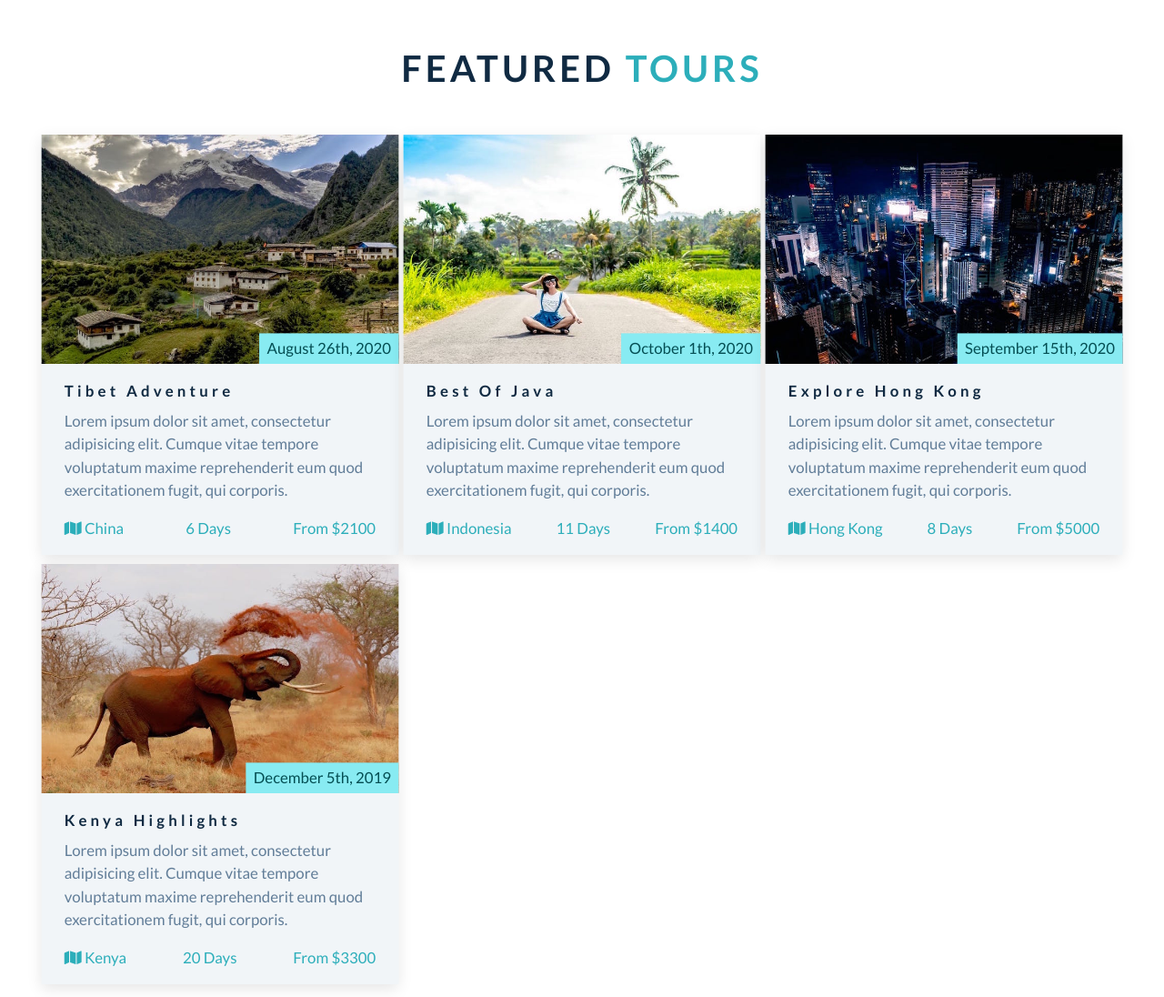
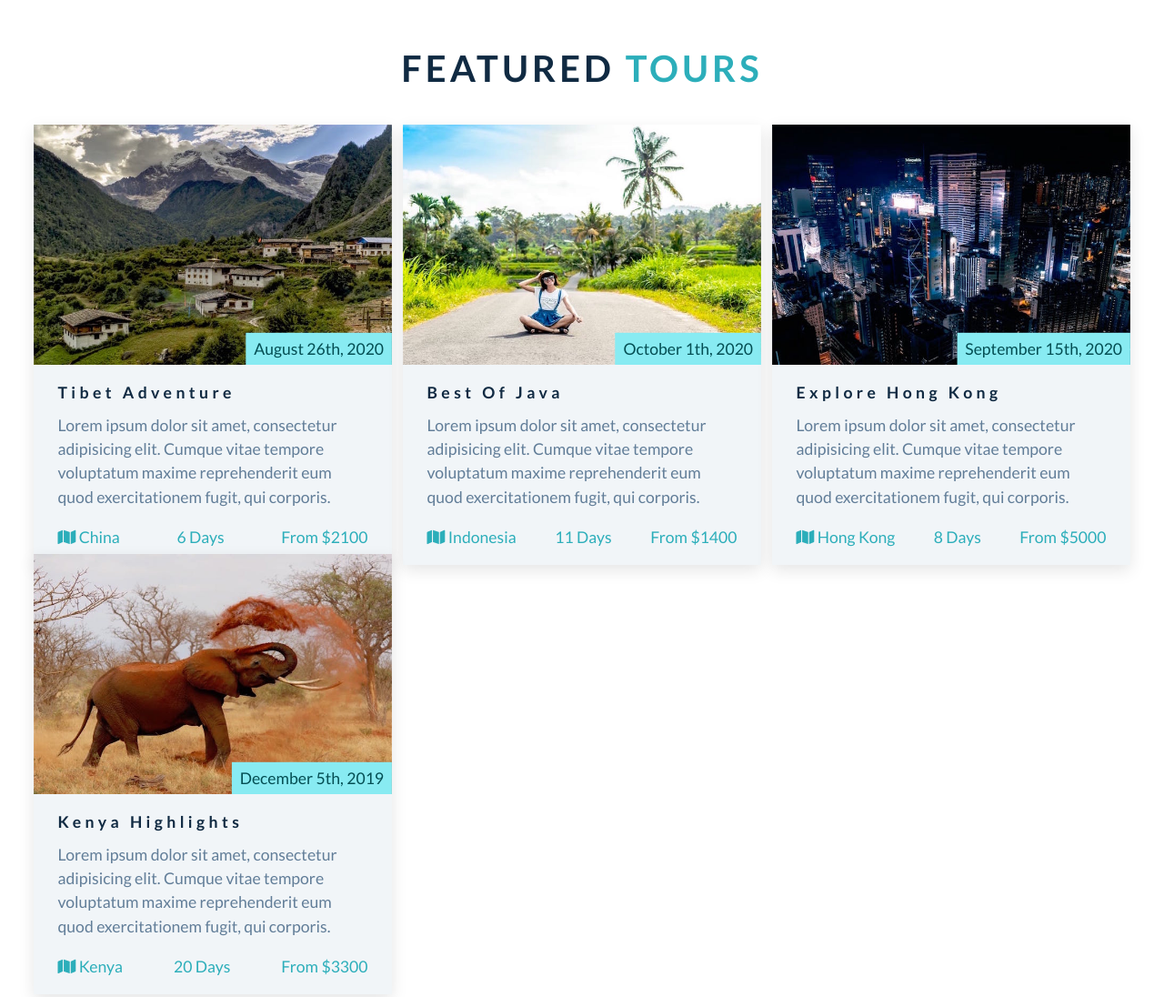
Before and after one commit to john-smilga/html-css-flexbox-backroads-new-design-2020, a plain HTML site: page index.html in a window 1280 px wide. Shown: the part 1860-2956 px from the top of the page at 91% size. Drawn offline with Linux system fonts and the light colour scheme; a script that the page names is missing.

Commit message:
columns and scale added

```diff
--- a/css/styles.css
+++ b/css/styles.css
@@ -334,7 +334,7 @@ Featured Tours
   transition: var(--transition);
   background: var(--clr-grey-10);
   box-shadow: 0 5px 15px rgba(0, 0, 0, 0.1);
-  transform: scale(1.05);
+  transform: scale(1.1);
   margin-bottom: 2rem;
 }
 .tour-card:hover {
@@ -383,12 +383,12 @@ Featured Tours
     justify-content: space-between;
   }
   .tour-card {
-    flex: 0 0 calc(50% - 1rem);
+    flex: 0 0 calc(50% - 2rem);
   }
 }
 @media screen and (min-width: 1170px) {
   .tour-card {
-    flex: 0 0 calc(33.3333% - 1rem);
+    flex: 0 0 calc(33.3333% - 2rem);
   }
 }
 /*
```
